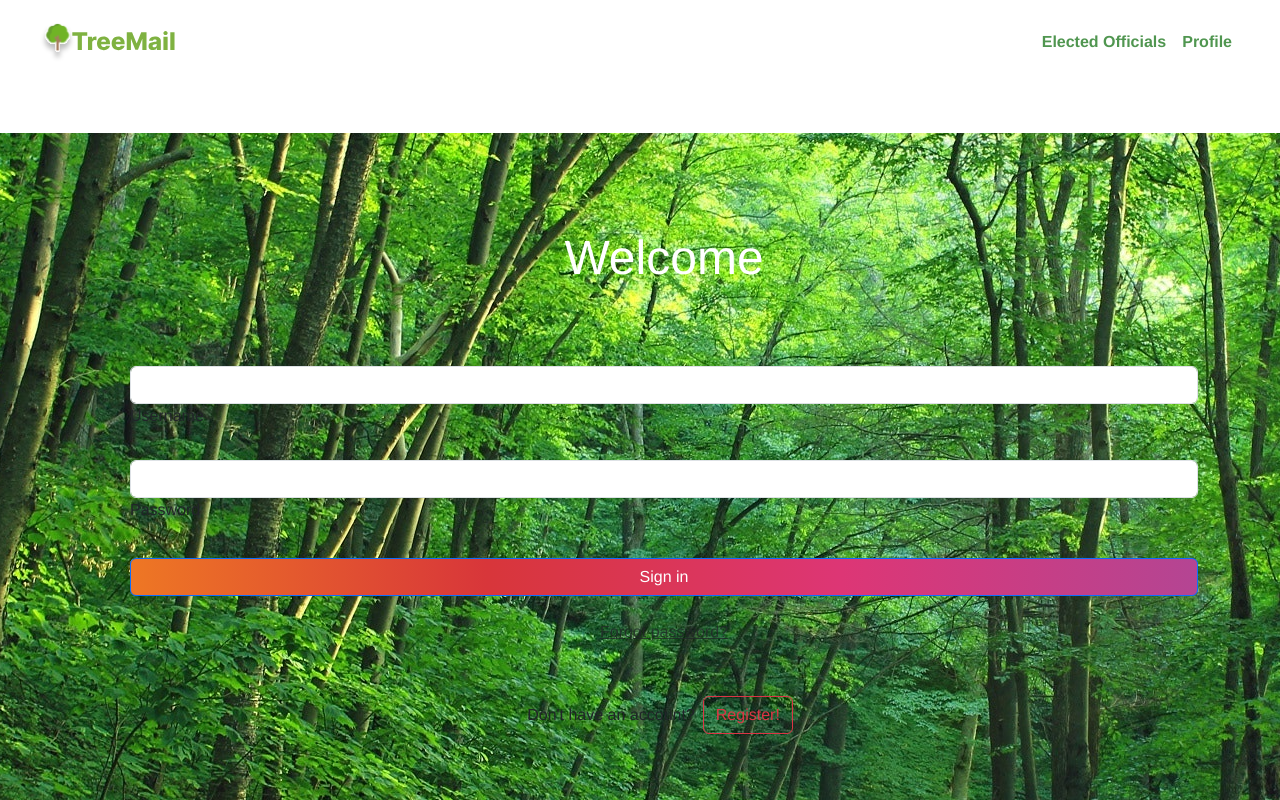
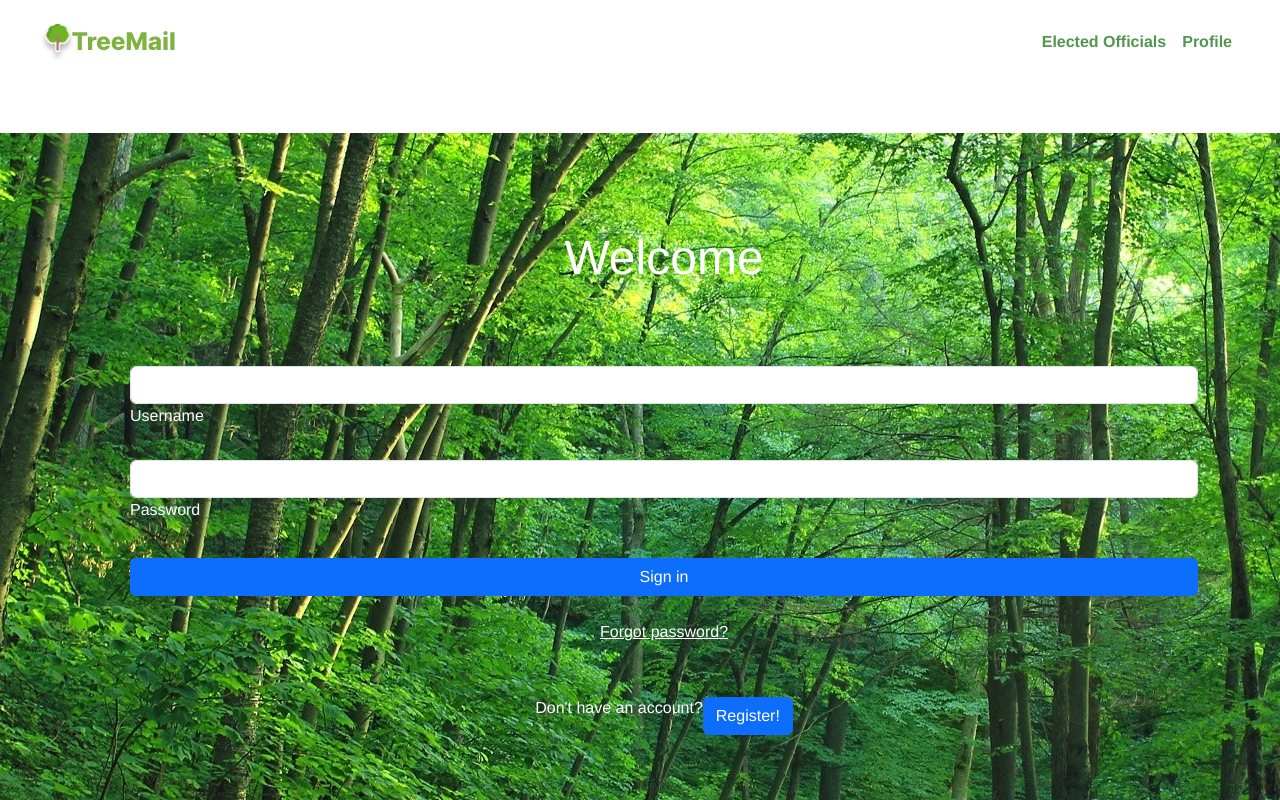
Before and after one commit to aki0501/hack-mit, a React (Create React App) app in the folder frontend/: page / in a window 1280 px wide. Shown: the top 800 px of the page. Built offline with nearby package versions, Linux system fonts and the light colour scheme.

Commit message:
Modify text on signin

```diff
--- a/frontend/src/pages/Login.js
+++ b/frontend/src/pages/Login.js
@@ -38,20 +38,21 @@ function Login() {
               <h4 className="cover">Welcome</h4>
             </div>
 
-            <MDBInput wrapperClass='mb-4' label='Username' id='form1'
-                      type='username' value={username} onChange={(e) => setUsername(e.target.value)} />
-            <MDBInput wrapperClass='mb-4' label='Password' id='form2'
-                      type='password' value={password} onChange={(e) => setPassword(e.target.value)}/>
-
+            <div className="texty-text">
+              <MDBInput wrapperClass='mb-4' label='Username' id='form1'
+                        type='username' value={username} onChange={(e) => setUsername(e.target.value)} />
+              <MDBInput wrapperClass='mb-4' label='Password' id='form2'
+                        type='password' value={password} onChange={(e) => setPassword(e.target.value)}/>
+            </div>
 
             <div className="text-center pt-1 mb-5 pb-1">
               <MDBBtn className="mb-4 w-100 gradient-custom-2 " onClick={handleLogin}>Sign in</MDBBtn>
-              <a className="text-muted" href="#!">Forgot password?</a>
+              <a className="texty-text" href="#!">Forgot password?</a>
             </div>
 
             <div className="d-flex flex-row align-items-center justify-content-center pb-4 mb-4">
-              <p className="mb-0">Don't have an account?</p>
-              <MDBBtn outline className='mx-2' color='danger'>
+              <p className="texty-text">Don't have an account?</p>
+              <MDBBtn className='register-button'>
                 Register!
               </MDBBtn>
             </div>
--- a/frontend/src/styles/Login.css
+++ b/frontend/src/styles/Login.css
@@ -1,12 +1,11 @@
 .gradient-custom-2 {
     /* fallback for old browsers */
-    background: #fccb90;
 
     /* Chrome 10-25, Safari 5.1-6 */
     background: -webkit-linear-gradient(to right, #ee7724, #d8363a, #dd3675, #b44593);
 
     /* W3C, IE 10+/ Edge, Firefox 16+, Chrome 26+, Opera 12+, Safari 7+ */
-    background: linear-gradient(to right, #ee7724, #d8363a, #dd3675, #b44593);
+    /* background: linear-gradient(to right, #ee7724, #d8363a, #dd3675, #b44593); */
     }
 
     @media (min-width: 768px) {
@@ -20,3 +19,10 @@
     border-bottom-right-radius: .3rem;
     }
     }
+
+    .register-button {
+    }
+
+    .texty-text {
+        color: white;
+    }
```
